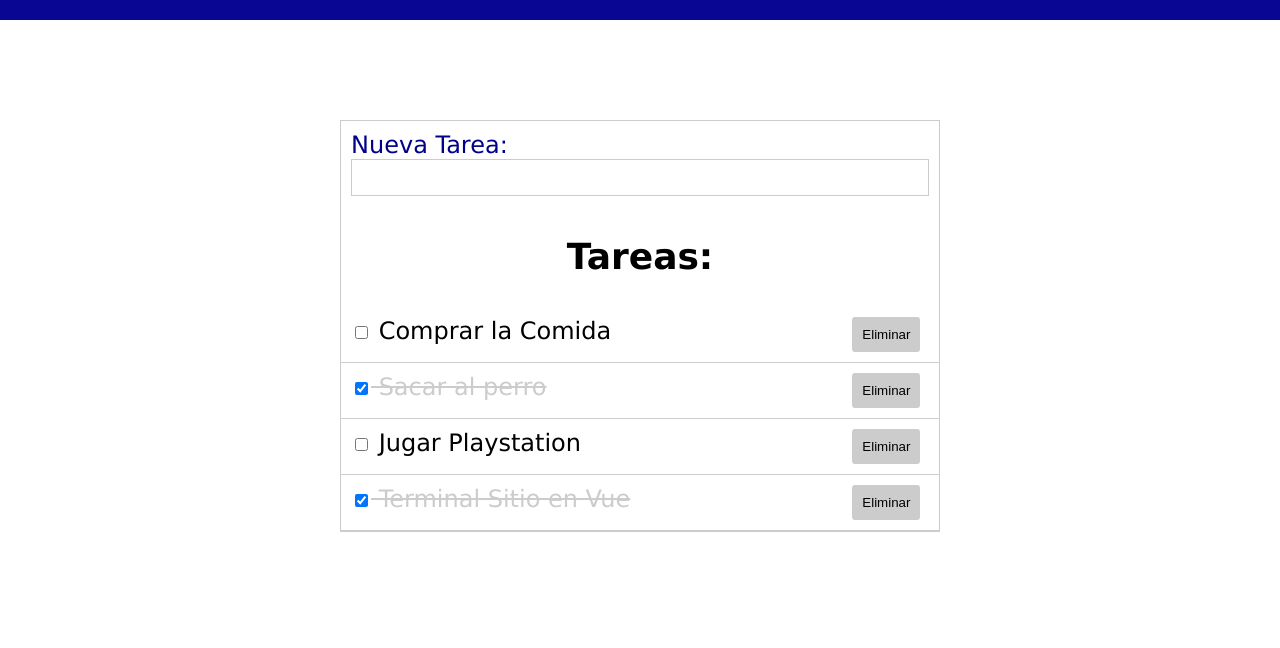
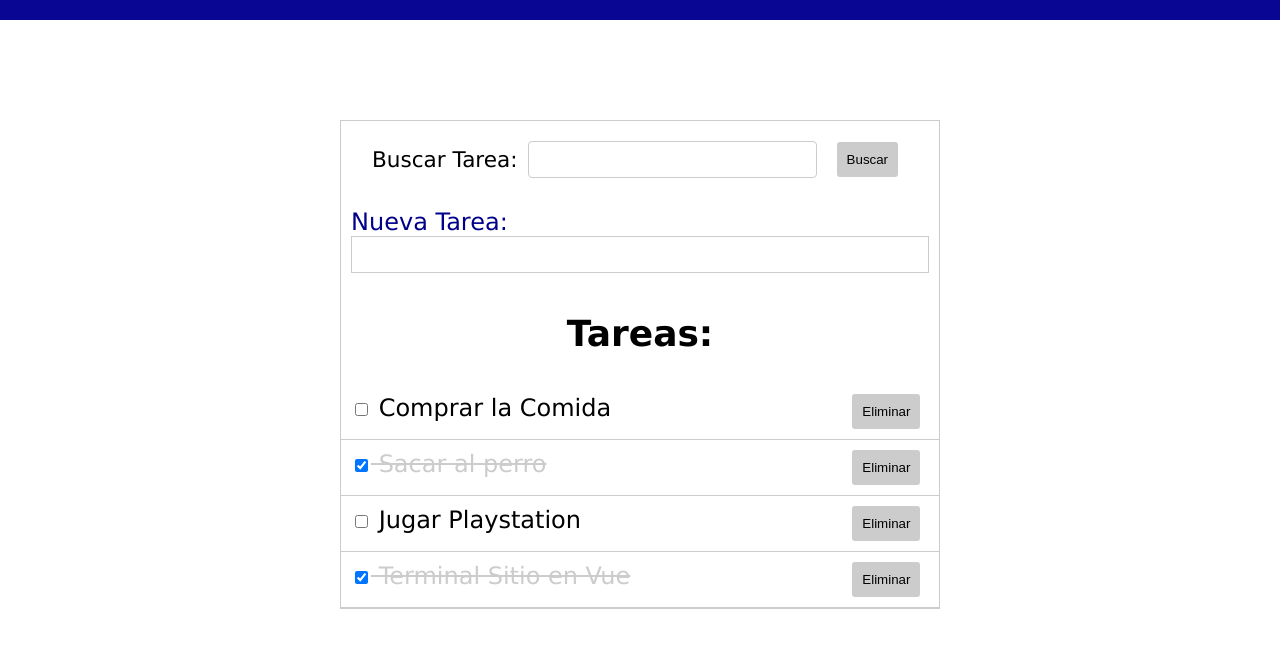
Before and after one commit to yordanhf/VueJSPrimeraAPP, a Vue app: page / in a window 1280 px wide. Shown: the top 648 px of the page. Built offline with nearby package versions, Linux system fonts and the light colour scheme.

Commit message:
la le puse el componente para buscar...

```diff
--- a/src/App.vue
+++ b/src/App.vue
@@ -1,7 +1,10 @@
 <template>
  <div>
-  <div id="header"></div>
+  <div id="header">
+  </div>
+
   <div id="main-container">
+      <PruebaTarea @envia-texto="buscarTarea"/>
 
       <TareasAdd @add-tarea="addTarea" />
       <h2>
@@ -16,15 +19,17 @@
 </template>
 
 <script>
-//import SearchItem from './components/SearchItem.vue'
 import TareasAdd from './components/TareasAdd.vue'
 import TareasComp from './components/TareasComp.vue'
+import PruebaTarea from './components/PruebaTarea.vue';
 
 export default {
   name: 'App',
   components: {
-      TareasComp, TareasAdd
-  },
+    TareasComp,
+    TareasAdd,
+    PruebaTarea
+},
   methods:{
     borrarTarea(id){
       this.tareas = this.tareas.filter(tarea => tarea.id != id );
@@ -41,7 +46,12 @@ export default {
     addTarea(tarea){
       this.tareas.push(tarea);
       this.copyTareas = [... this.tareas];
-
+    },
+    buscarTarea(title){
+      this.copyTareas = [... this.tareas];
+      this.copyTareas =
+       this.copyTareas.filter(tarea => tarea.title.toString().replace(title,'xxxxxxxx')
+        != tarea.title );
     }
   },
   data(){
--- /dev/null
+++ b/src/components/PruebaTarea.vue
@@ -0,0 +1,63 @@
+<template>
+    <div id="search-container">
+        <label id="label-btarea">Buscar Tarea: </label>
+        <input type="text" v-model="title" @change ="sendText">
+        <button id="buscar-buton" @click ="sendText">Buscar</button>
+    </div>
+</template>
+
+<script>
+export default{
+    name:"PruebaTarea",
+    data(){
+        return{
+            title:''
+        }
+    },
+    methods:{
+        sendText(){
+            this.$emit('envia-texto',this.title)
+        }
+    }
+
+}
+</script>
+
+<style scoped>
+#search-container{
+
+    padding: 10px;
+    width: 100%;
+    display: flex;
+    justify-content: center;
+    align-items: center;
+}
+#label-btarea{
+
+   font-size: 0.9em;
+
+}
+input{
+    margin: 10px;
+    padding: 10px;
+    outline: none;
+    border: solid 1px #ccc;
+    width: 50%;
+    border-radius: 4px;
+}
+button{
+    margin: 10px;
+    border: none;
+    border-radius: 3px;
+    padding: 10px;
+    background-color: #ccc;
+    color: black;
+}
+
+button:hover{
+    background-color: darkblue;
+    color: rgb(250, 245, 245);
+}
+
+
+</style>
--- a/src/components/TareasComp.vue
+++ b/src/components/TareasComp.vue
@@ -21,7 +21,7 @@
             },
             enviarId(id){
                 this.$emit('cambiar-tarea', id)
-              //  console.log(id)
+
 
             }
         }
```
Also changed, not shown: src/components/HelloWorld.vue (deleted, +0 -58 lines), src/components/SearchItem.vue (deleted).
